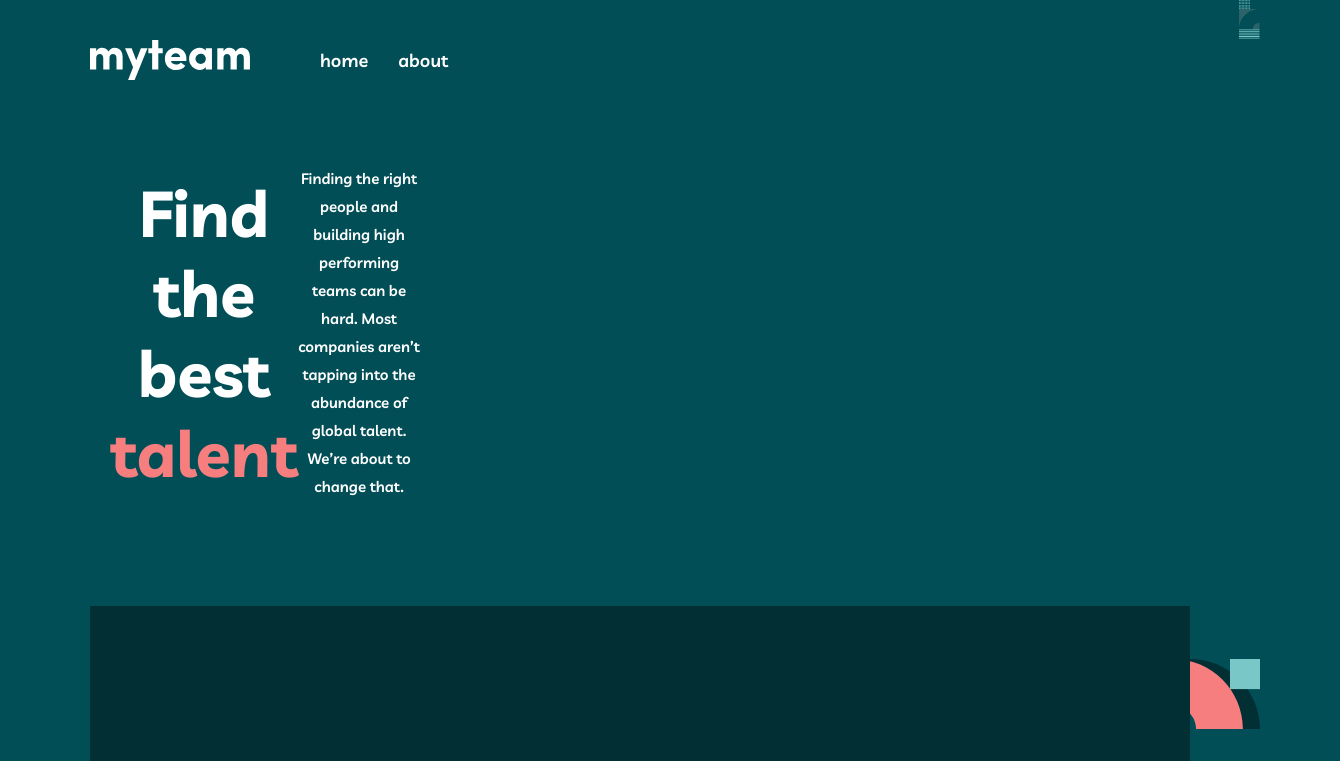
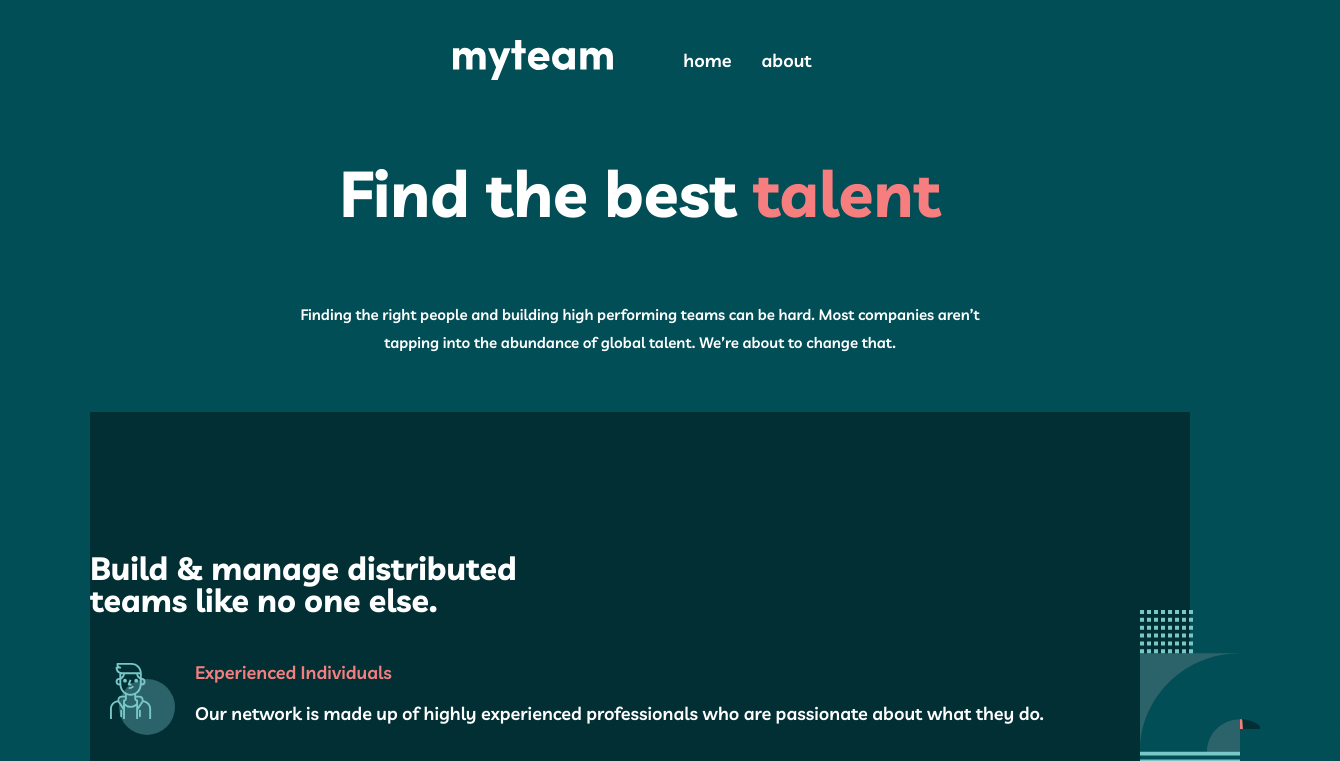
Before and after one commit to AdirGamil/website-react, a React (Vite) app: page / in a window 1280 px wide. Shown: the top 761 px of the page, 1340 px wide, since content can reach past the window. Built offline with nearby package versions, Linux system fonts and the light colour scheme.

Commit message:
Fix layout

```diff
--- a/src/assets/styles/basics/layout.scss
+++ b/src/assets/styles/basics/layout.scss
@@ -7,6 +7,8 @@ $layout-padding: 20px;
   grid-template-rows: auto 1fr auto;
   min-height: 100vh;
   grid-gap: rem($layout-padding);
+  justify-items: center;
+  margin: 0 auto;
 
   > * {
     grid-column: 2;
--- a/src/assets/styles/cmps/HeroSection.scss
+++ b/src/assets/styles/cmps/HeroSection.scss
@@ -1,9 +1,6 @@
 
 .hero-section {
-  width: 100%;
-  padding: rem(20px);
   margin: 0 auto;
-
   .hero-left-icon {
     display: none;
   }
@@ -13,7 +10,7 @@
     flex-direction: column;
     align-items: center;
     text-align: center;
-    width: 310px;
+    width: rem(310px);
 
     .hero-title-container {
       .hero-title {
@@ -40,8 +37,7 @@
 
   @media (min-width: 641px) {
     .hero-container {
-      display: flex;
-      flex-direction: row;
+      width: rem(680px);
       .hero-title-container {
         .hero-title {
           font-size: rem(64px);
@@ -68,8 +64,10 @@
     }
 
     .hero-container {
-      display: flex;
       flex-direction: row;
+      width: rem(1100px);
+
+
       .hero-title-container {
         .hero-title {
           font-size: rem(100px);
--- a/src/assets/styles/cmps/Skills.scss
+++ b/src/assets/styles/cmps/Skills.scss
@@ -13,6 +13,7 @@
     min-width: rem(240px);
 
     .skills-header-title {
+      width: rem(240px);
       font-size: rem(32px);
       line-height: rem(32px);
     }
@@ -35,10 +36,11 @@
   }
 
   .skill-right-icon {
+    width: rem(200px);
+    height: rem(240px);
     position: absolute;
-    top: 0;
-    right: 0;
-    height: 50px;
+    top: rem(530px);
+    right: rem(-60px);
   }
 
   @media (min-width: 641px) {
@@ -51,7 +53,10 @@
     .skills-content-container {
       .skill {
         display: grid;
-        grid-template-columns: minmax(min-content, max-content) minmax(min-content, 1fr);
+        grid-template-columns: minmax(min-content, max-content) minmax(
+            min-content,
+            1fr
+          );
         text-align: left;
 
         .skill-icon {
@@ -67,6 +72,8 @@
     }
 
     .skill-right-icon {
+      top: rem(610px);
+      right: rem(-60px);
     }
   }
 
--- a/src/cmps/Skills.jsx
+++ b/src/cmps/Skills.jsx
@@ -4,8 +4,8 @@ import iconChart from '../assets/images/icon-chart.svg'
 import SkiilRightIcon from '../assets/images/bg-pattern-home-3.svg'
 export function Skills() {
   return (
-    <section className="skills-section full">
-      <div className="skills-container full">
+    <section className="skills-section">
+      <div className="skills-container">
         <div className="skills-header-container">
           <h1 className="skills-header-title">
             Build & manage distributed teams like no one else.
```
